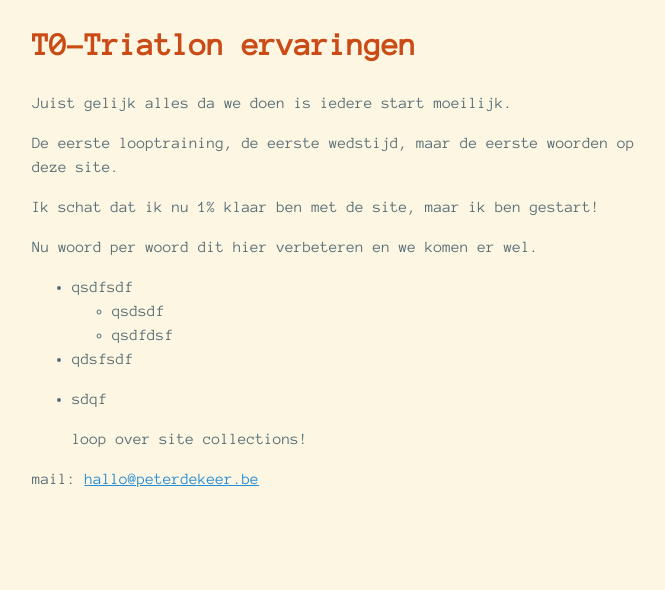
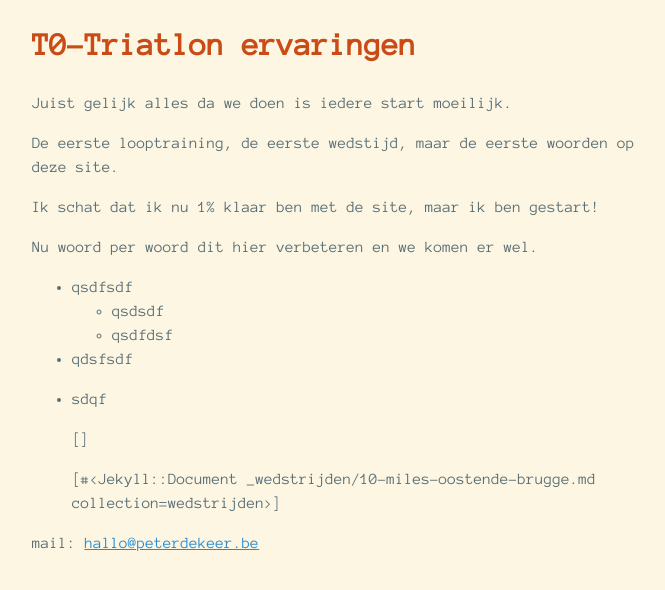
Before and after one commit to PeterDeKeer/PeterDeKeer.github.io, a Jekyll site: the page built from index.md, in a window 1280 px wide. Shown: the top 590 px of the page, without its empty margins (288-953 px from the left). Built offline with Jekyll 4.4.1, drawn with Linux system fonts in a browser that asks for light colours.

Commit message:
Update index.md

```diff
--- a/index.md
+++ b/index.md
@@ -15,10 +15,8 @@ Nu woord per woord dit hier verbeteren en we komen er wel.
 * qdsfsdf
 * sdqf
 
-{% if site.collections == empty %}
-   no site collections
+{% if site.collections.size > 0  %}
+{% for collection in site.collections %}
+  {{ collection }}
+{% endfor %}
 {% endif %}
-
-{% if site.collections.size > 0  %}
-   loop over site collections!
-{% endif %}
```
